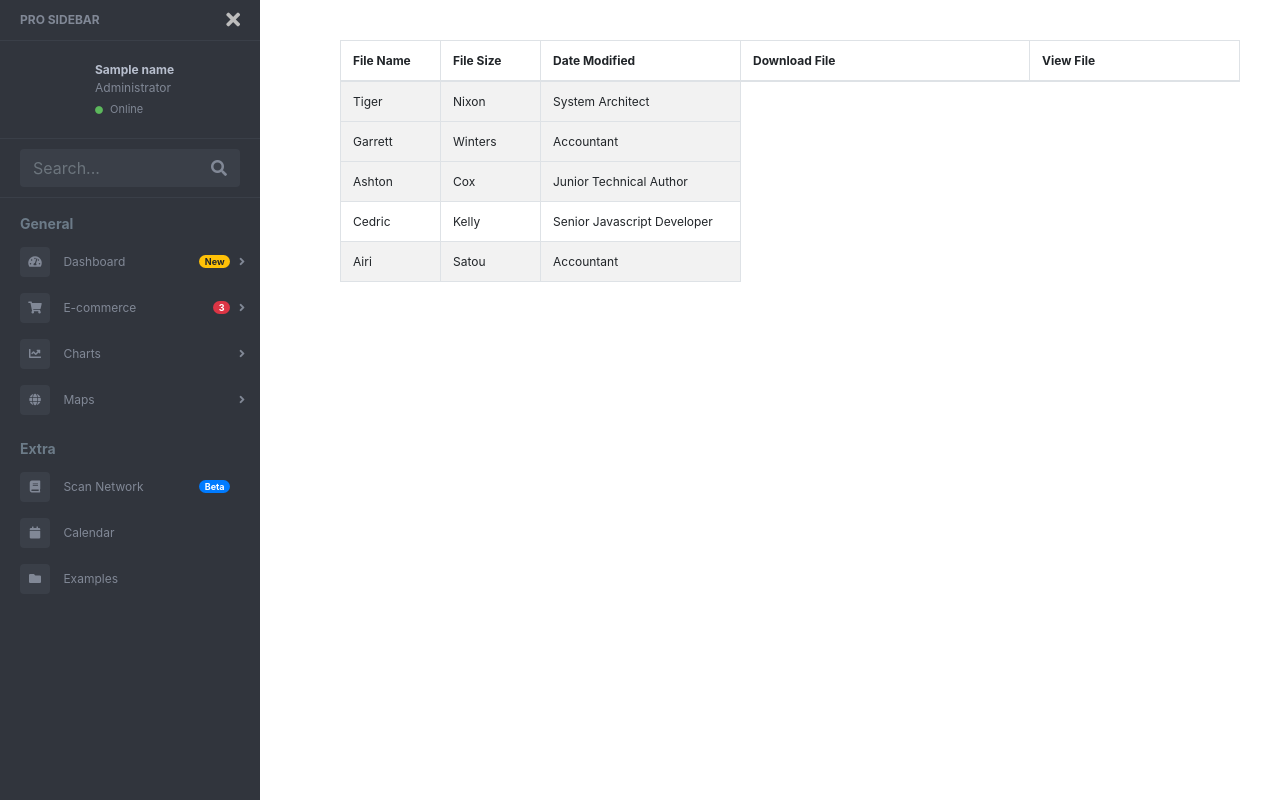
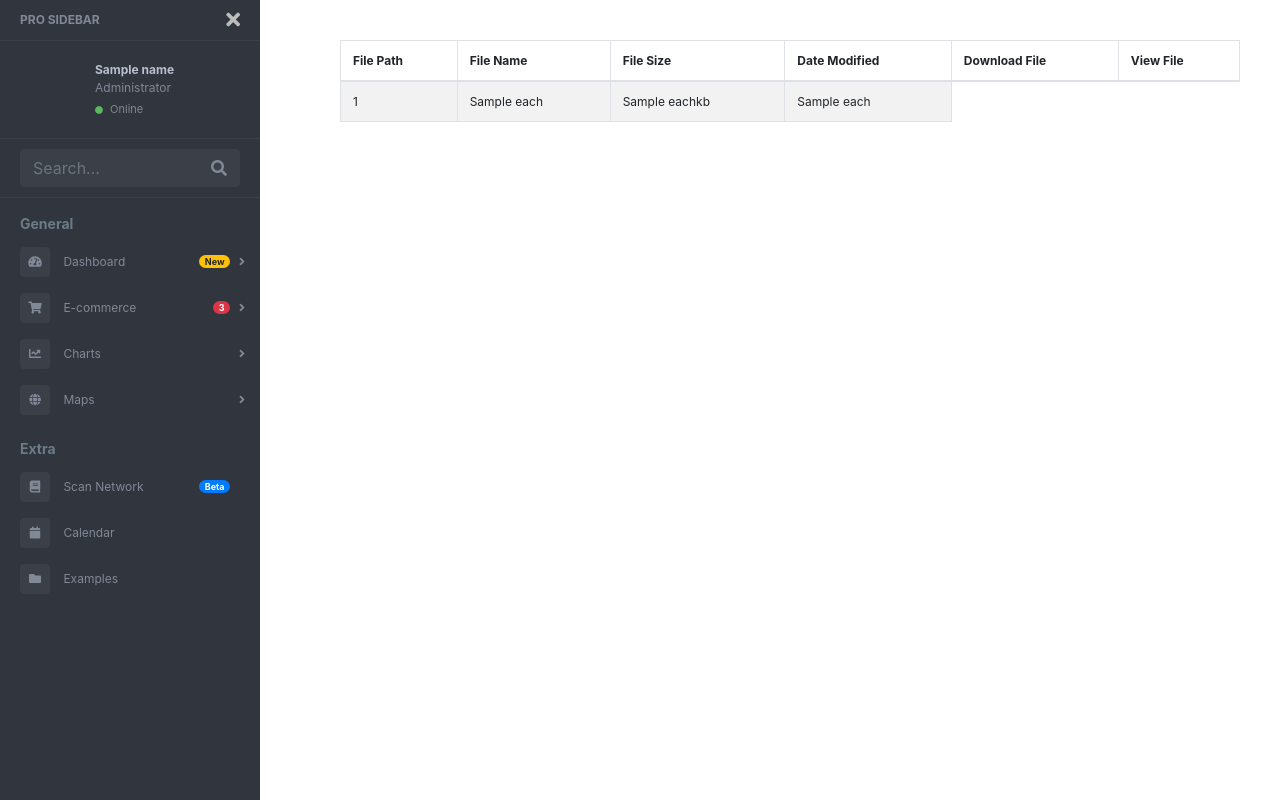
Before and after one commit to MikePresman/RFAWT, a Flask app: template app/templates/home.html in a window 1280 px wide. Run offline with Flask 2, Linux system fonts and the light colour scheme; the template is opened without the code that fills it: most values are stand-ins (such as "Sample title", 1, 10 or a date in 2020); some libraries are stand-ins or nearby versions.

Commit message:
fixed complications

```diff
--- a/app/templates/home.html
+++ b/app/templates/home.html
@@ -196,43 +196,30 @@
               <thead>
 
                   <tr>
+                      <th>File Path</th>
                       <th>File Name</th>
                       <th>File Size</th>
                       <th>Date Modified</th>
-
                       <th>Download File</th>
                       <th>View File</th>
                   </tr>
               </thead>
               <tbody>
-                <col width="100">
+
+
+                {%for key, value in info.items()%}
+                  {%for each in value%}
+
                   <tr>
-                      <td>Tiger</td>
-                      <td>Nixon</td>
-                      <td>System Architect</td>
+                      <td>{{each[0]}}</td>
+                      <td>{{each[1]}}</td>
+                      <td>{{each[2]}}kb</td>
+                      <td>{{each[3]}}</td>
                   </tr>
-                  <col width="100">
-                  <tr>
-                      <td>Garrett</td>
-                      <td>Winters</td>
-                      <td>Accountant</td>
-                  </tr>
-                  <col width="200">
-                  <tr>
-                      <td>Ashton</td>
-                      <td>Cox</td>
-                      <td>Junior Technical Author</td>
-                  </tr>
-                  <tr>
-                      <td>Cedric</td>
-                      <td>Kelly</td>
-                      <td>Senior Javascript Developer</td>
-                  </tr>
-                  <tr>
-                      <td>Airi</td>
-                      <td>Satou</td>
-                      <td>Accountant</td>
-                  </tr>
+                  {%endfor%}
+                  {%endfor%}
+
+
 
               </tbody>
           </table>
```
Also changed, not shown: app/file_manager.py (+7 -18 lines), app/routes.py (+11 -2 lines).
